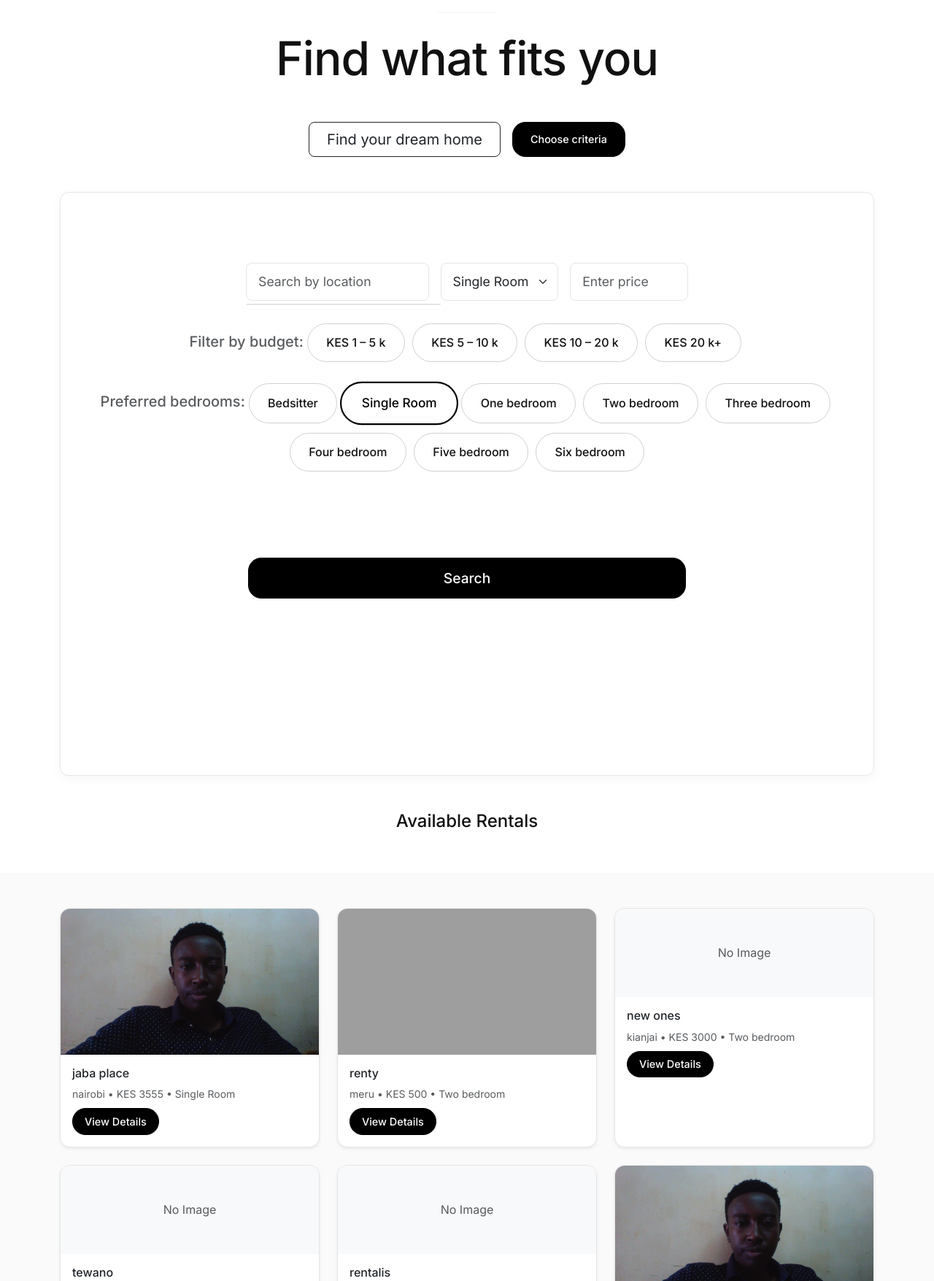
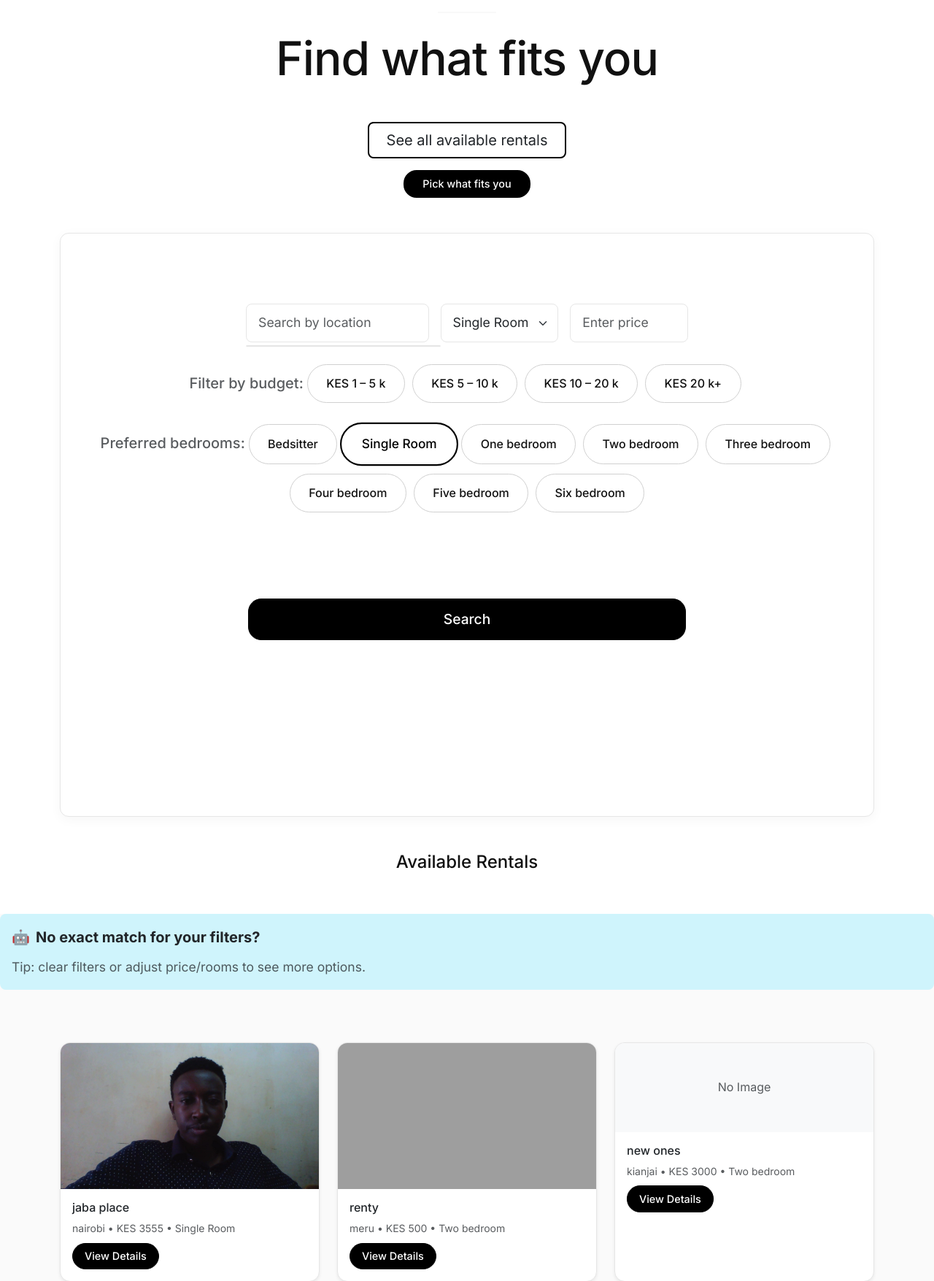
Before and after one commit to Unbornstump/irent-prospace, a Django app: page / in a window 1280 px wide. Shown: the part 470-2225 px from the top of the page at 73% size. Run offline with Django 5.2, Linux system fonts and the light colour scheme; data comes from the database, SQL or seed files in the repository; parts of the project's set-up code (start-up, migrations or seed data) failed here and were passed over; grey boxes are pictures that could not be loaded.

Commit message:
fix: add Smart-AI suggestions card above results

```diff
--- a/listings/templates/listings/home.html
+++ b/listings/templates/listings/home.html
@@ -71,6 +71,20 @@
     background: transparent !important;
     color: #000 !important;
 }
+
+/* ---- hover-zoom buttons ---- */
+.hover-btn {
+  transition: transform .2s ease, background .2s ease, color .2s ease;
+  border: 2px solid transparent;
+}
+.hover-btn:hover {
+  transform: scale(1.05);
+  background: transparent !important;
+  color: #000 !important;
+  border-color: #000 !important;
+}
+.btn-outline-dark.hover-btn { border-color: #000; }
+.btn-accent.hover-btn       { border-color: #000; }
   </style>
 </head>
 <body>
@@ -123,15 +137,16 @@
     <!-- Big “Find what fits you” -->
     <h1 class="fw-700 mb-5" style="font-size: 4rem; letter-spacing: -1px;">Find what fits you</h1>
 
-    <!-- DUAL-BUTTON ROW -->
-    <div class="d-flex justify-content-center gap-3 mb-5">
-      <!-- Button 1: Dream Home (no filters) -->
-      <a href="?show=all#results" class="btn btn-outline-dark btn-lg px-4">Find your dream home</a>
-      <!-- Button 2: Scroll to criteria -->
-      <button class="btn btn-accent btn-lg px-4"
-        onclick="document.getElementById('filters').scrollIntoView({behavior:'smooth', block:'start'})">
-    Choose criteria
-</button>
+      <!-- STACKED HOVER-ZOOM BUTTONS -->
+    <div class="d-flex flex-column align-items-center gap-3 mb-5">
+      <a href="?show=all#results"
+         class="btn btn-outline-dark btn-lg px-4 hover-btn">
+        See all available rentals
+      </a>
+      <button class="btn btn-accent btn-lg px-4 hover-btn"
+              onclick="document.getElementById('filters').scrollIntoView({behavior:'smooth', block:'start'})">
+        Pick what fits you
+      </button>
     </div>
 
     <!-- FULL-WIDTH FILTER PAD -->
@@ -227,6 +242,82 @@
     </div>
   {% endif %}
 {% endif %}
+
+<!-- AI close-match helper -->
+<div class="alert alert-info border-0 text-dark fw-500 fs-5 mb-4">
+  <div class="d-flex align-items-center mb-2"><span class="me-2">🤖</span><strong>No exact match for your filters?</strong></div>
+  <p class="mb-1">
+    {% if mode == 'near' %}
+      I couldn’t find a <strong>{{ search_bedrooms }}</strong> in <strong>{{ search_location }}</strong> around <strong>KES {{ search_price }}</strong>.
+      Here are similar rooms in the same area.
+    {% elif mode == 'location' %}
+      No <strong>{{ search_bedrooms }}</strong> rentals in <strong>{{ search_location }}</strong> right now.
+      Showing other available units in that location – same area, different rooms or price.
+    {% elif mode == 'none' %}
+      Zero listings in <strong>{{ search_location }}</strong> at the moment.
+      Broadening search to nearby places or all bedrooms – scroll to see what’s close.
+    {% endif %}
+  </p>
+  <small class="text-muted">Tip: clear filters or adjust price/rooms to see more options.</small>
+</div>
+
+<!-- AI price-band mismatch (always show if searched & price off) -->
+{% if search_location and search_price %}
+  {% with price_val=search_price|add:0 %}
+    {% if price_val < 1000 or price_val > 20000 or price_val == 5049 %}
+      <div class="alert alert-warning border-0 text-dark fw-500 fs-5 mb-4">
+        <div class="d-flex align-items-center mb-2">
+          <span class="me-2">🤖</span>
+          <strong>Price out of common bands?</strong>
+        </div>
+        <p class="mb-1">
+          You entered <strong>KES {{ search_price }}</strong> – no exact match in our bands.
+          Showing all rentals in <strong>{{ search_location }}</strong> instead; pick a band above for tighter results.
+        </p>
+        <small class="text-muted">Tip: use the price pills for instant filtering.</small>
+      </div>
+    {% endif %}
+  {% endwith %}
+{% endif %}
+
+
+<!-- ===== SMART AI HELPER (inserted above #results) ===== -->
+{% if search_location or search_bedrooms or search_price %}
+<script>
+/* helper: generate smart retry buttons */
+function smartSuggestions(){
+  const loc  = '{{ search_location|escapejs }}';
+  const bed  = '{{ search_bedrooms|escapejs }}';
+  const pr   = '{{ search_price|escapejs }}';
+  const band = pr >= 20001 ? '20k+' : pr >= 10001 ? '10-20k' : pr >= 5001 ? '5-10k' : pr >= 1000 ? '1-5k' : 'any';
+
+  const sug = [];
+  /* 1. same location, any bedroom */
+  sug.push({txt:`All rooms in ${loc}`, url:`?location=${encodeURIComponent(loc)}&show=all#results`});
+  /* 2. same bedroom, any location */
+  sug.push({txt:`Any ${bed} rental`,  url:`?bedrooms=${encodeURIComponent(bed)}&show=all#results`});
+  /* 3. same location, same room, next price band */
+  const nextBand = band === '1-5k' ? '5-10k' : band === '5-10k' ? '10-20k' : band === '10-20k' ? '20k+' : '';
+  if (nextBand) sug.push({txt:`${bed} in ${loc} (KES ${nextBand})`, url:`?location=${encodeURIComponent(loc)}&bedrooms=${encodeURIComponent(bed)}&price_range=${nextBand}#results`});
+  return sug;
+}
+</script>
+
+<div class="alert alert-primary border-0 text-dark fw-500 fs-5 mb-4">
+  <div class="d-flex align-items-center mb-2"><span class="me-2">🤖</span><strong>Smart suggestions for you</strong></div>
+  <p class="mb-2">
+    {% if mode == 'none' %}Zero listings match every filter. Try these instead:{% else %}Tight criteria! Loosen one filter for more choices:{% endif %}
+  </p>
+  <div class="d-flex flex-wrap gap-2 mb-2">
+    {% for s in smartSuggestions %}
+      <a href="{{ s.url }}" class="btn btn-sm btn-outline-primary">{{ s.txt }}</a>
+    {% endfor %}
+  </div>
+  <small class="text-muted">Click any button – results appear instantly.</small>
+</div>
+{% endif %}
+<!-- ===== END SMART AI ===== -->
+
 
 <!-- RESULTS (always shown) -->
 <section id="results" class="results-scroll py-5">
```
Also changed, not shown: listings/listings/static/js/kenya_locations.js (added).
